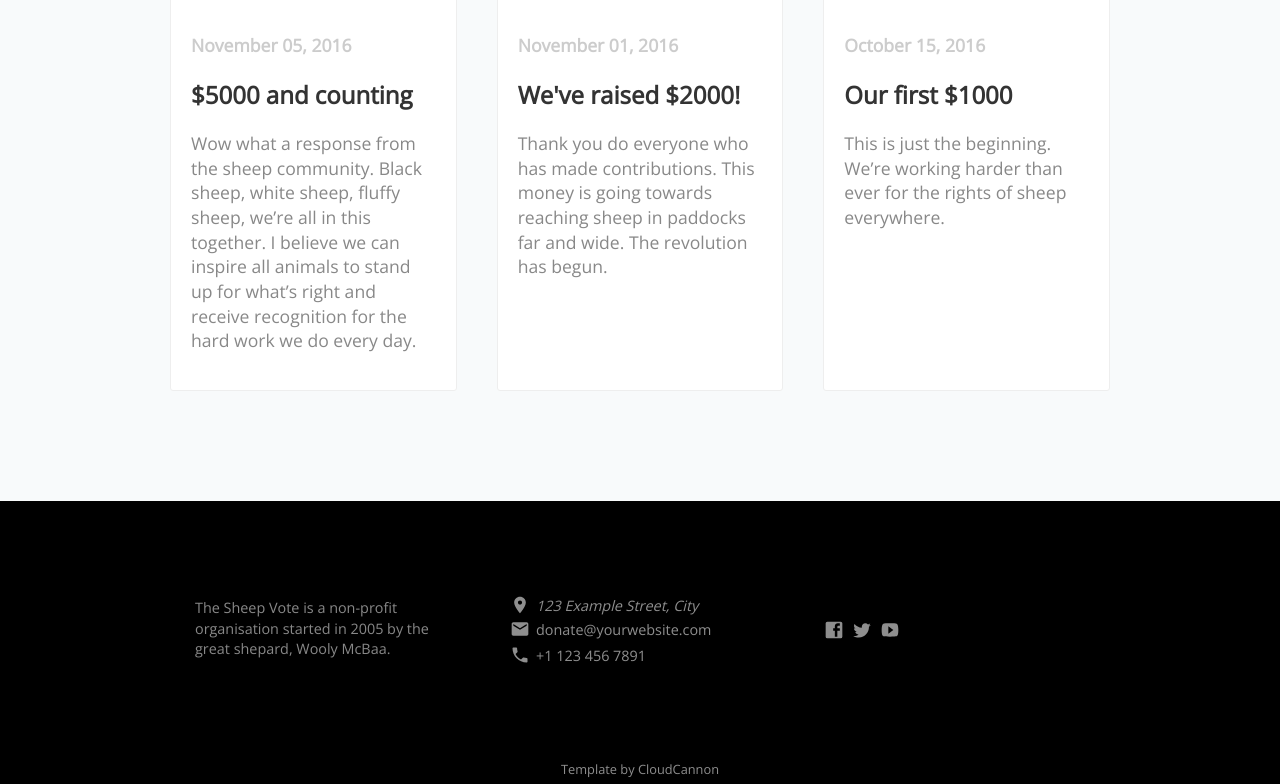
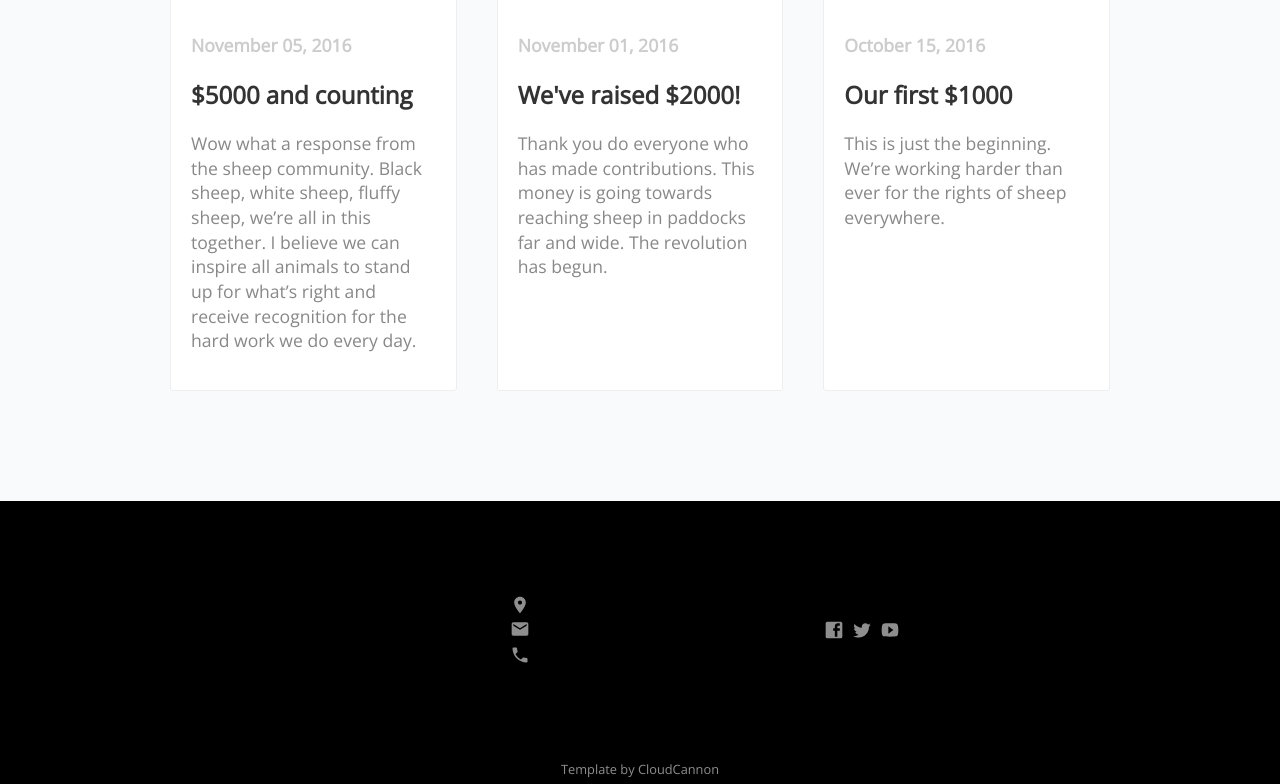
Before and after one commit to Little-Paws/little-paws.github.io, a Jekyll site: the page built from index.html, in a window 1280 px wide and 900 px high, scrolled down 3809 px, cut to the strip 116-900 px from the top of the window. Built offline with Jekyll 4.4.1, drawn with Linux system fonts in a browser that asks for light colours; nearby versions of some CDN libraries; a script that is not in the unit is left out.

Commit message:
Update company.yml

```diff
--- a/_data/company.yml
+++ b/_data/company.yml
@@ -1,8 +1,8 @@
-company_name: The Sheep Vote
-mission_statement: The Sheep Vote is a non-profit organisation started in 2005 by the great shepard, Wooly McBaa.
-address: 123 Example Street, City
-phone: +1 123 456 7891
-email: donate@yourwebsite.com
-facebook: CloudCannon
-twitter: CloudCannon
-youtube: CloudCannon
+company_name: The Little Paws
+mission_statement:
+address:
+phone:
+email:
+facebook:
+twitter:
+youtube:
```
